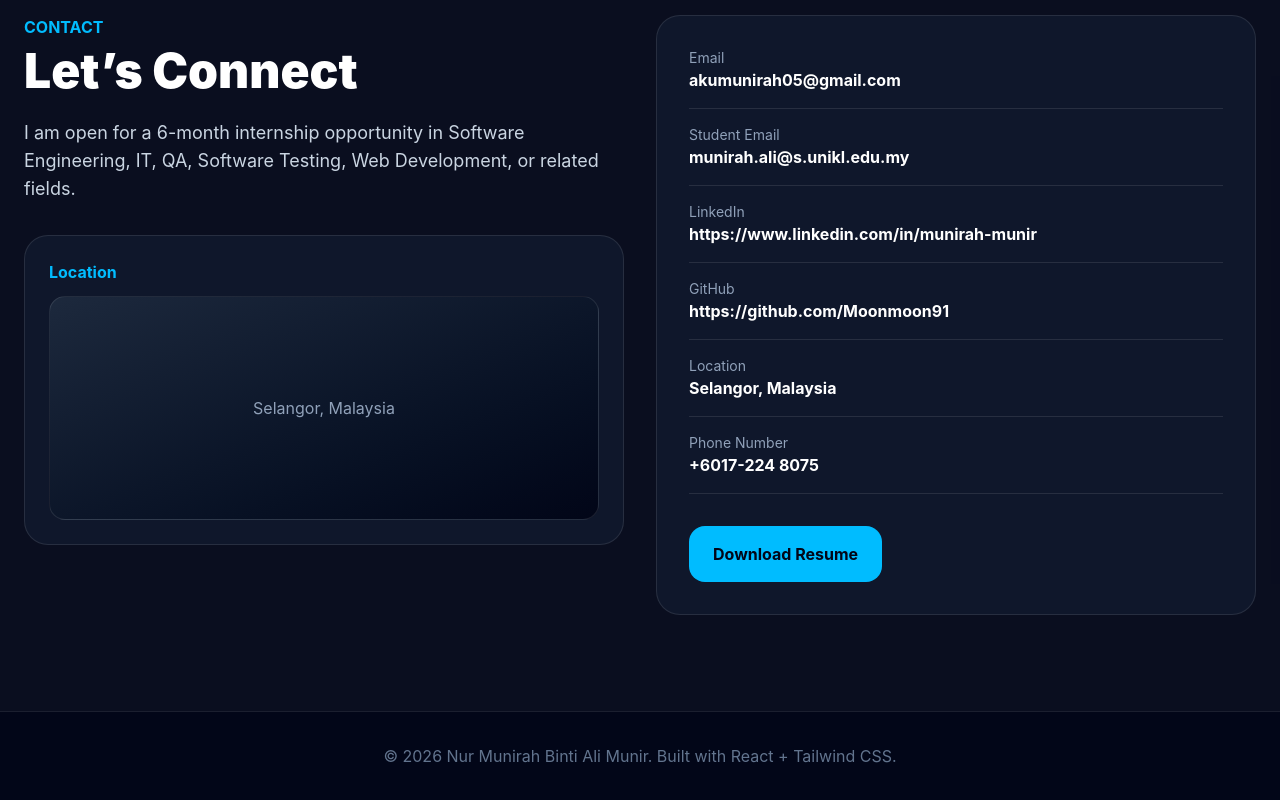
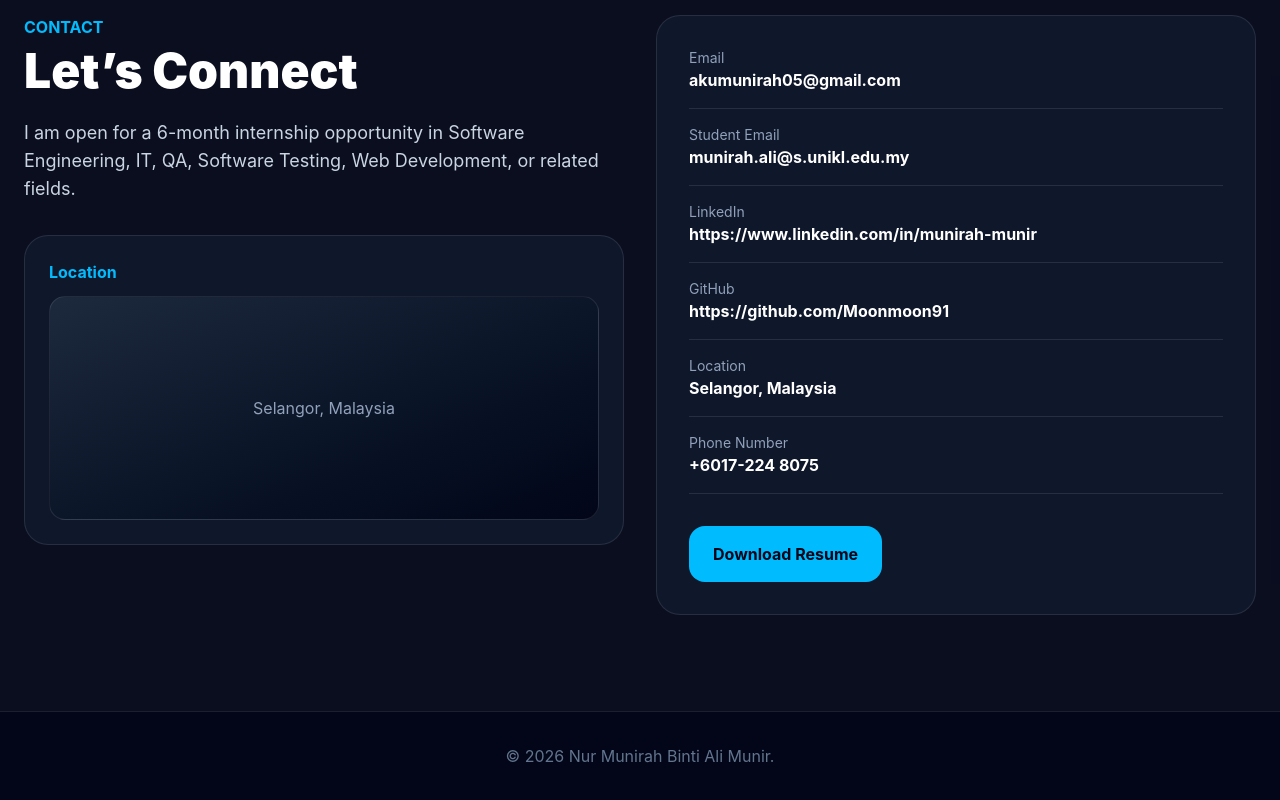
Before and after one commit to Moonmoon91/portfolio, a React app: page / in a window 1280 px wide. Shown: the part 6021-6821 px from the top of the page. Built offline with nearby package versions, Linux system fonts and the light colour scheme; the HTML template or start-up script is replaced by a standard one.

Commit message:
update portfolio based on resume

```diff
--- a/src/components/Footer.jsx
+++ b/src/components/Footer.jsx
@@ -1,7 +1,7 @@
 function Footer() {
   return (
     <footer className="border-t border-white/10 py-8 text-center text-slate-500">
-      © 2026 Nur Munirah Binti Ali Munir. Built with React + Tailwind CSS.
+      © 2026 Nur Munirah Binti Ali Munir.
     </footer>
   );
 }
```
Also changed, not shown: public/ai-dog.png (added), public/rfid.png (added).
